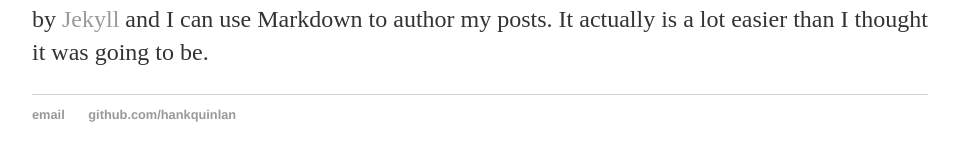
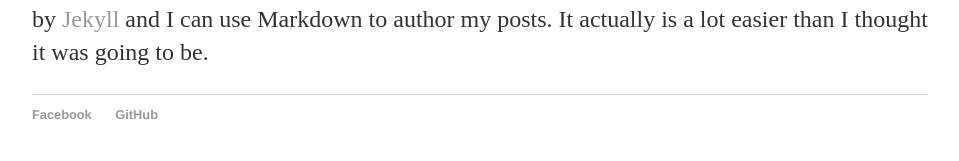
Before and after one commit to nicholaschiang/nicholaschiang.github.io, a Jekyll site: the page built from _posts/2014-04-30-hank-quinlan-site-launched.md, in a window 1280 px wide. Shown: the part 341-502 px from the top of the page, without its empty margins (160-1119 px from the left). Built offline with Jekyll 4.4.1, drawn with Linux system fonts in a browser that asks for light colours.

Commit message:
Customized default layout

```diff
--- a/_layouts/default.html
+++ b/_layouts/default.html
@@ -21,8 +21,8 @@
 			</div><!-- /.container -->
 			<footer>
 	    		<ul>
-	        		<li><a href="mailto:hankquinlanhub@gmail.com">email</a></li>
-	        		<li><a href="https://github.com/hankquinlan">github.com/hankquinlan</a></li>
+	        		<li><a href="https://www.facebook.com/nicholas.chiang.31">Facebook</a></li>
+	        		<li><a href="https://github.com/nicholaschiang">GitHub</a></li>
 				</ul>
 			</footer>
 		</body>
```
